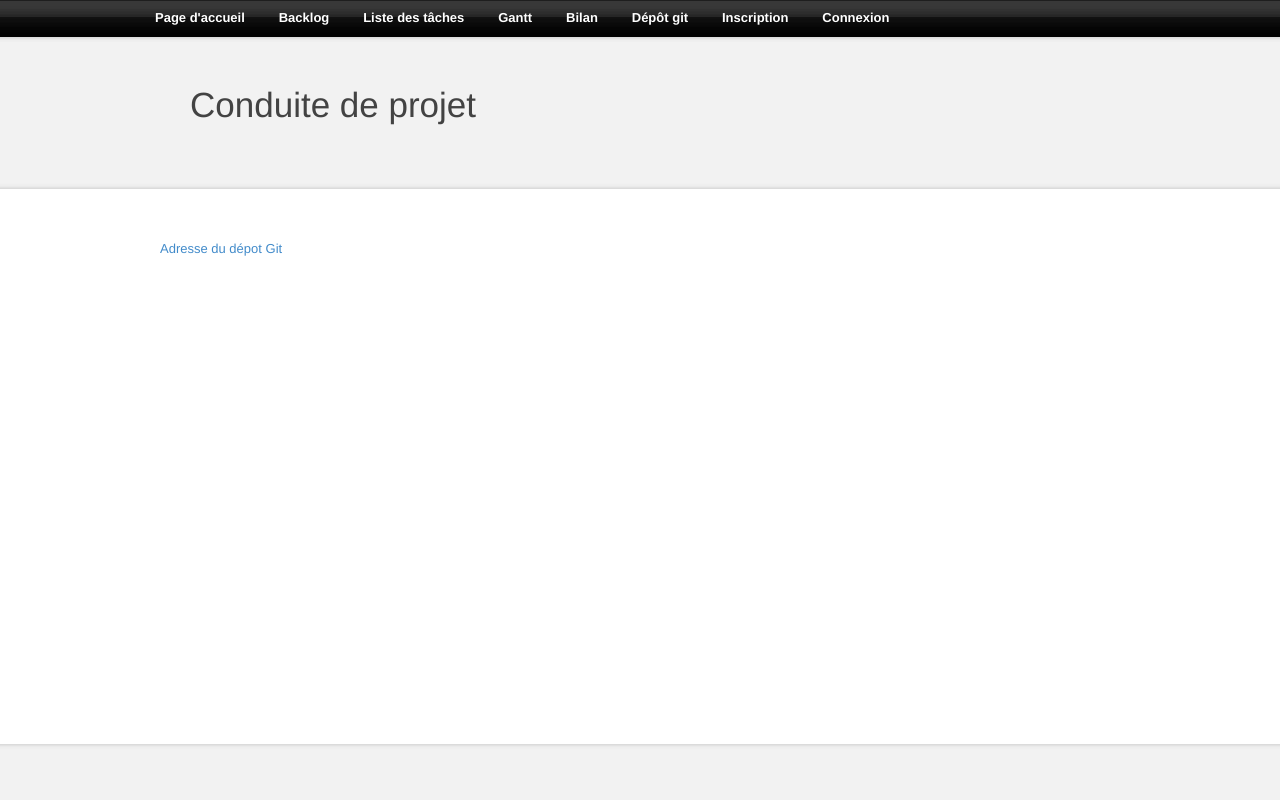
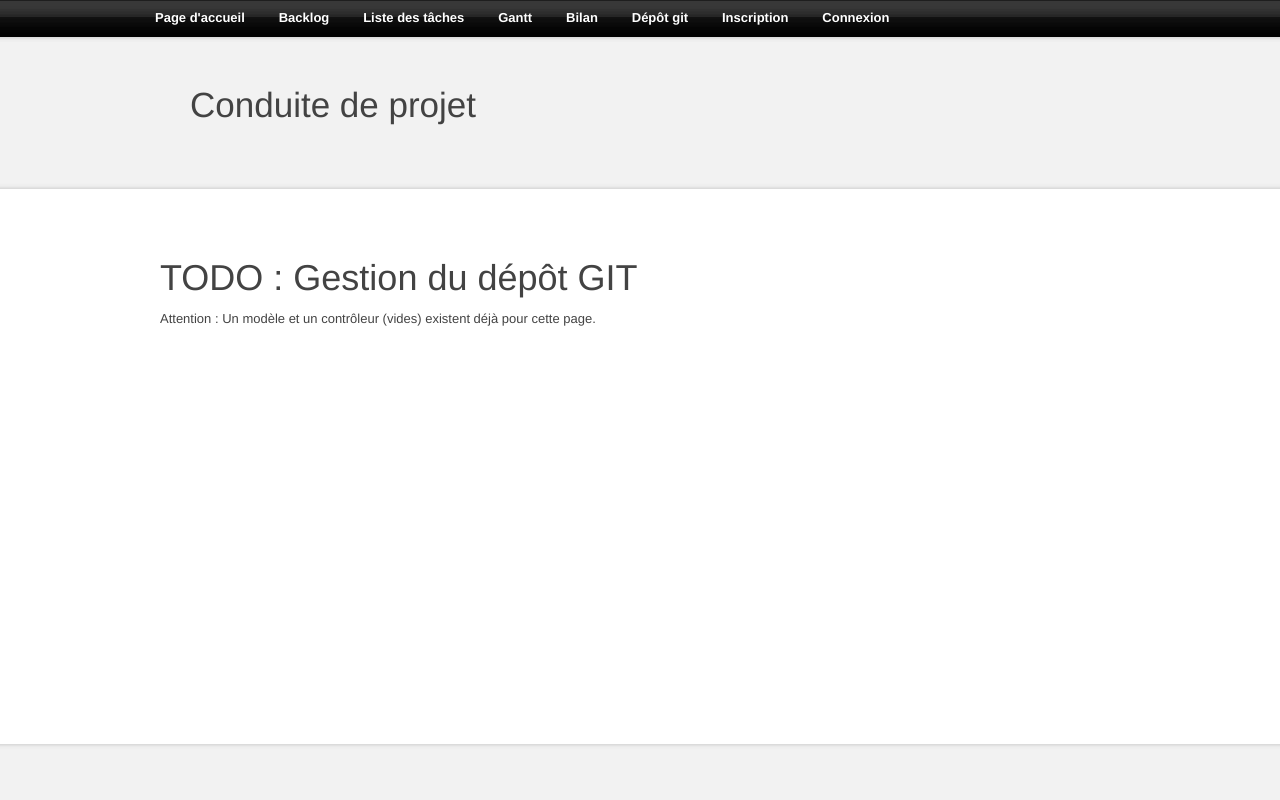
Before and after one commit to eloubrie/gestion-et-suivi-de-projets, a PHP site: page /depot.php in a window 1280 px wide. Run offline with PHP 8.4, Linux system fonts and the light colour scheme; data that the repository does not hold is empty.

Commit message:
Revert "T7 : Vue pour Git"
This reverts commit 2abd1567e6e4c4bb99e2c6aa55348079d1d0b0c1.

```diff
--- a/dev/src/depot.php
+++ b/dev/src/depot.php
@@ -4,6 +4,8 @@ include("structure/haut_design.php");
 include("controleurs/controleur_depot.php");
 ?>
 
-<p> <a href=<?php $controleur->_printGitLink() ?>>Adresse du dépot Git</a></p>
+<h1>TODO : Gestion du dépôt GIT</h1>
+
+<p>Attention : Un modèle et un contrôleur (vides) existent déjà pour cette page.</p>
 
 <?php include("structure/bas_design.php"); ?>
```
